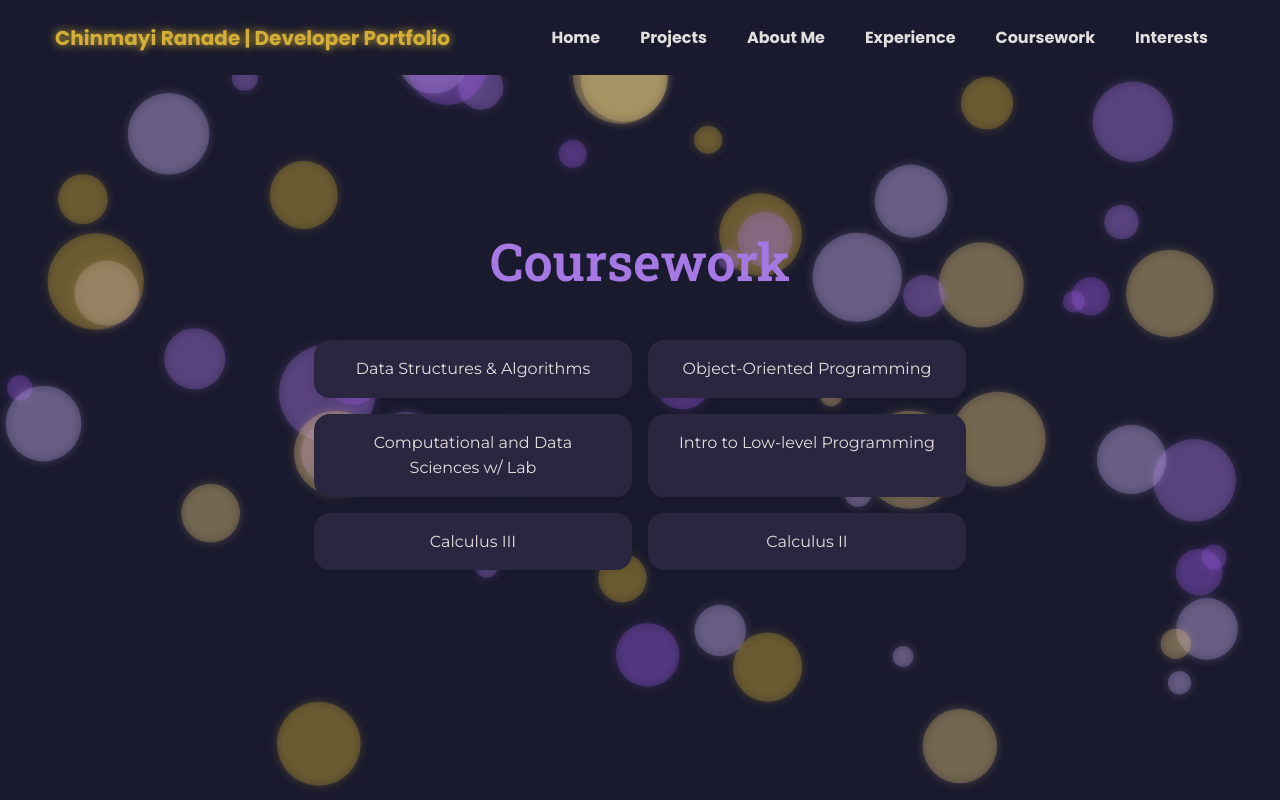
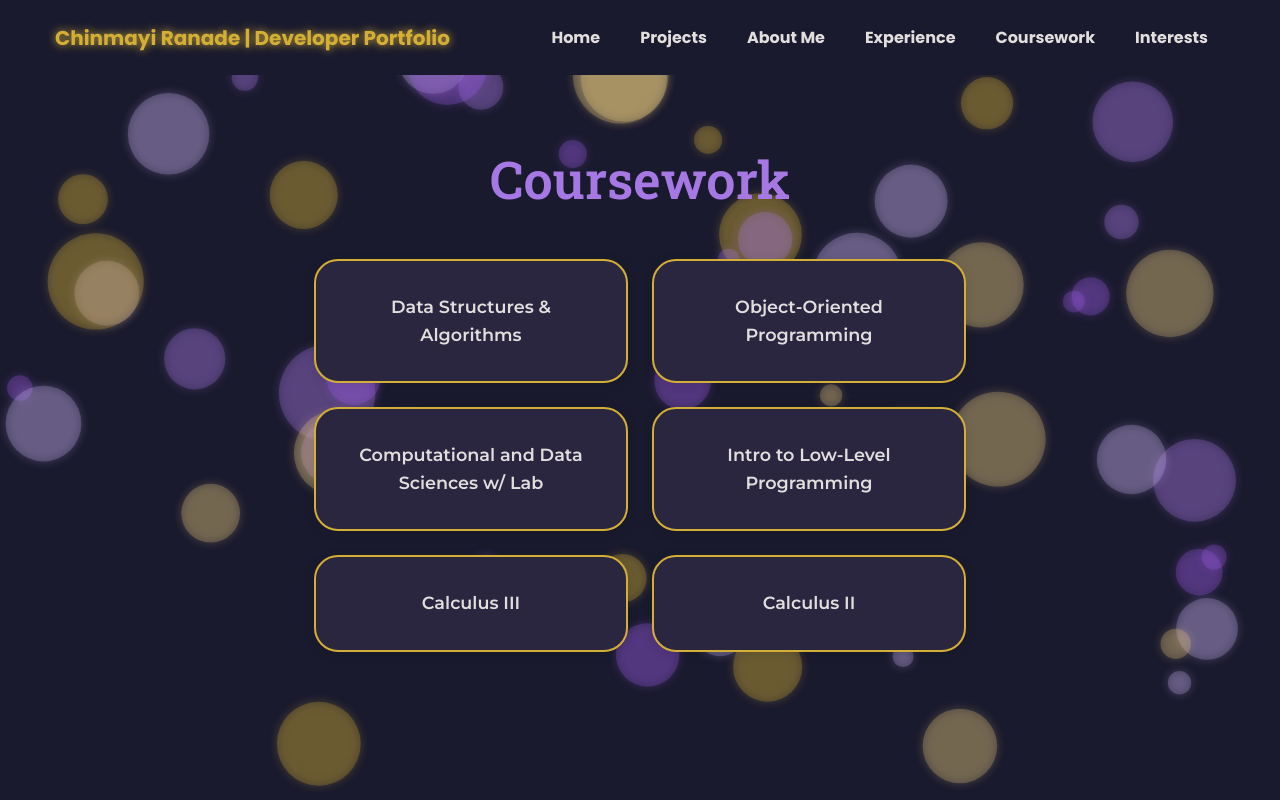
Before and after one commit to ChinmayiRanade/chinmayi-ranade-portfolio, a Flask app: page /coursework in a window 1280 px wide. Run offline with Flask 3, Linux system fonts and the light colour scheme.

Commit message:
made coursework boxes larger

```diff
--- a/static/main.css
+++ b/static/main.css
@@ -752,25 +752,28 @@
 
 .coursework-grid {
   display: grid;
-  grid-template-columns: repeat(auto-fit, minmax(220px, 1fr));
-  gap: 1rem;
+  grid-template-columns: repeat(auto-fit, minmax(260px, 1fr)); /* wider boxes */
+  gap: 1.5rem; /* more spacing between boxes */
   margin-top: 2rem;
   width: 100%;
-  max-width: 1000px;
+  max-width: 1100px;
 }
 
 .coursework-item {
   background-color: var(--surface-100);
-  padding: 1rem 1.5rem;
-  border-radius: 1rem;
-  font-weight: 500;
+  padding: 2rem 2rem; /* more padding inside */
+  border-radius: 1.5rem;
+  border: 2px solid var(--accent-gold); /* proper golden border */
+  font-size: 1.1rem; /* larger text */
+  font-weight: 600;
   text-align: center;
-  box-shadow: 0 2px 10px rgba(0,0,0,0.1);
-  transition: transform 0.2s ease;
+  box-shadow: 0 2px 12px rgba(0, 0, 0, 0.1);
+  transition: transform 0.3s ease, box-shadow 0.3s ease;
 }
 
 .coursework-item:hover {
-  transform: translateY(-4px);
+  transform: scale(1.05);
+  box-shadow: 0 0 16px 4px var(--accent-gold);
 }
 
 
--- a/templates/coursework.html
+++ b/templates/coursework.html
@@ -7,7 +7,7 @@
       <div class="coursework-item">Data Structures & Algorithms</div>
       <div class="coursework-item">Object-Oriented Programming</div>
       <div class="coursework-item">Computational and Data Sciences w/ Lab</div>
-      <div class="coursework-item">Intro to Low-level Programming</div>
+      <div class="coursework-item">Intro to Low-Level Programming</div>
       <div class="coursework-item">Calculus III</div>
       <div class="coursework-item">Calculus II</div>
     </div>
--- a/templates/projects.html
+++ b/templates/projects.html
@@ -6,6 +6,7 @@
 
 {% block content %}
 <h1 class="section-title">Projects</h1>
+<h2 class="section-title about-centered">Projects</h2>
 <div class="container">
     <div class="card">
       <div class="box">
```
